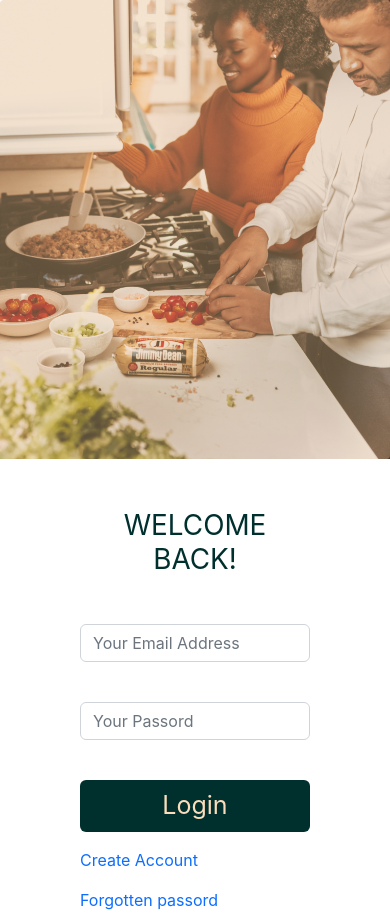
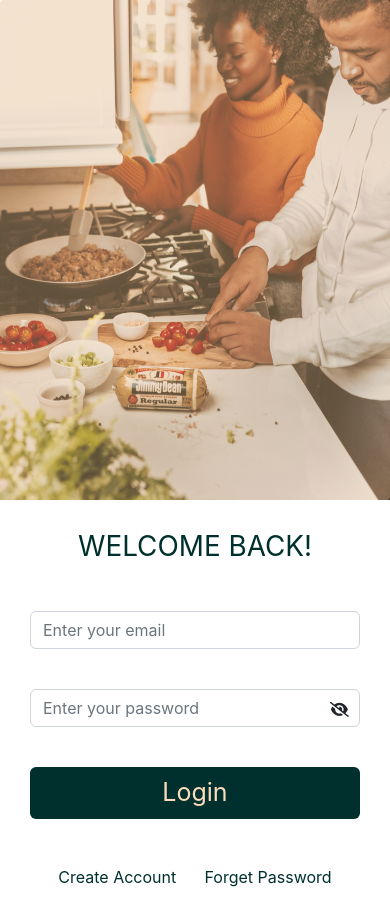
Before and after one commit to Emmaxfans/foodhub, a React (Create React App) app: page /Login in a window 390 px wide. Built offline with nearby package versions, Linux system fonts and the light colour scheme.

Commit message:
feat: adding password reveal and hide to the input password on login and sign up page

```diff
--- a/src/Loginsignup.css
+++ b/src/Loginsignup.css
@@ -1,5 +1,6 @@
 body{
     margin: 0;
+    height: 100vh;
 }
 
 .row-con{
@@ -12,22 +13,50 @@ body{
     overflow: hidden;
 }
 
-.login-con1{
-    width: 50%;
+.login-con2{
+    display: block;
+    width: 400px;
+    margin: auto;
+    margin-top: 100px;
 }
 
-.login-con2{
-padding: 200px 80px 0px 80px;
+.login-form{
+    display: block;
+    justify-content: center;
 }
 
 .login-img{
-    height: 100%;
+    height: 100vh;
     width: 100%;
-    /* max-width: fit-content; */
 }
 
 .input-con{
     padding-bottom: 40px;
+}
+
+.fa-eye-slash{
+    position: absolute;
+    margin-left: 370px;
+    margin-top: -25px;
+    font-size:15px;
+    cursor:pointer;}
+.fa-eye{
+    position: absolute;
+    margin-left: 370px;
+    margin-top: -25px;
+    cursor:pointer;}
+
+.fa-envelope{
+    position: absolute;
+    left: 5px;
+    cursor:pointer;
+}
+.fa-lock{
+    position: absolute;
+    left: 5px;
+    top: 15px;
+    cursor:pointer;
+    font-size:15px;
 }
 
 h1{
@@ -35,7 +64,6 @@ h1{
     padding-bottom: 40px;
     font-weight: 400;
     color: #00302E;
-    ;
 }
 
 .btn-button1{
@@ -46,10 +74,6 @@ h1{
     display: inline;
 }
 
-a{
-    text-decoration: none;
-}
-
 .btn-color{
     background: #00302E;
     color: #fbddbb;
@@ -57,6 +81,21 @@ a{
     font-weight: 400;
 }
 
+.login-auth{
+    display: flex;
+    flex-direction: row;
+    justify-content: space-evenly;
+    margin-top: 30px;
+}
+
+.login-link{
+    text-decoration: none;
+    color: #00302E;
+}
+
+.login-link:hover{
+    color: #fbddbb;
+}
 
 @media screen and (max-width: 680px) {
     .btn-button1{
@@ -64,7 +103,27 @@ a{
     }
 
     .login-con2{
-        padding: 50px 80px 0px 80px;
-        }
+        padding: 0px 10px;
+        width: 350px;
+        margin-top: 30px;
+    }
+
+    .fa-eye-slash{
+        position: absolute;
+        margin-left: 300px;
+    }
+    .fa-eye{
+        position: absolute;
+        margin-left: 300px;
+    }
+
+    .login-img{
+        height: 500px;
+        width: 100%;
+    }
+
+    .login-form{
+        margin-bottom: 30px;
+    }
 
     }
--- a/src/components/Loginpage.js
+++ b/src/components/Loginpage.js
@@ -1,48 +1,100 @@
-// import React, {useEffect} from 'react'
-// import React, {useState} from 'react'
+import React from 'react';
+import { Link } from 'react-router-dom';
 import '../Loginsignup.css';
 
 
 
 export default function Loginpage () {
 
-// useEffect(() => {
-//   alert('Welcome to FoodHub!')
-// }, [])
+ // Usestate for the login form
+
+ const{useState}=React;
+ const[inputtext,setinputtext]=useState({
+ email:"",
+ password:""
+ });
+
+ const[warnemail,setwarnemail]=useState(false);
+ const[warnpassword,setwarnpassword]=useState(false);
+
+ const[eye,seteye]=useState(true);
+ const[password,setpassword]=useState("password");
+ const[type,settype]=useState(false);
+
+ const inputEvent=(event)=>{
+ const name=event.target.name;
+ const value=event.target.value;
+ setinputtext((lastValue)=>{
+ return{
+ ...lastValue,
+ [name]:value
+ }
+ });
+
+ }
+
+
+ const submitForm=(e)=>{
+ e.preventDefault();
+ setwarnemail(false);
+ setwarnpassword(false);
+ if(inputtext.email===""){
+ setwarnemail(true);
+ }
+ else if(inputtext.password===""){
+ setwarnpassword(true);
+ }
+ else{
+ alert("form submitted");
+ }
+
+ }
+
+ const Eye=()=>{
+     if(password==="password"){
+         setpassword("text");
+         seteye(false);
+         settype(true);
+     }
+     else{
+         setpassword("password");
+         seteye(true);
+         settype(false);
+     }
+ }
 
 
   return (
    <div className='container1'>
       <div className='row row-con'>
         <div className='col-lg-6'>
-        <img className='login-img'  src='..\foodhub\Group 13.png' alt='Loginpage'/>
+        <img className='login-img img-fluid'  src='..\foodhub\Group 13.png' alt='Loginpage'/>
         </div>
 
-      <div className='col-lg-6'>
+      <div className='col-lg-6 login-con1'>
       <div className='login-con2'>
-
-      <div className='container1'>
 
       <h1 className=''>WELCOME BACK!</h1>
 
-  <form>
-  <div class="input-con">
-    <input type="email" class="form-control" id="exampleInputEmail1" aria-describedby="emailHelp" placeholder='Your Email Address'/>
+  <form className='login-form'>
+  <div class="input-con" onSubmit={submitForm} >
+    <input type="text" className={` ${warnemail ? "warning active-input1" : "form-control" }`} placeholder="Enter your email" value={inputtext.email} onChange={inputEvent} name="email" />
   </div>
   <div class="input-con">
-    <input type="password" class="form-control" id="exampleInputPassword1" placeholder='Your Passord'/>
+    <input type={password} className={` ${warnpassword ? "warning" : "form-control" } ${type ? "type_password" : "" }`} placeholder="Enter your password" value={inputtext.password} onChange={inputEvent} name="password" />
+
+    <i onClick={Eye} className={`fa ${eye ? "fa-eye-slash" : "fa-eye" }`}></i>
   </div>
 
   <button type="submit" class="btn btn-color form-control mb-3">Login</button>
 
-  <span>
-  <a className='' href='/#'><p>Create Account</p></a>
+  <span className='login-auth'>
+  <Link className='login-link' to='/sign-up'>Create Account</Link>
 
-<a  href='/#'><p className='pass'>Forgotten passord</p></a>
+  <Link className='login-link' to='/#'>Forget Password</Link>
   </span>
 
 </form>
-</div>
       </div>
     </div>
   </div>
@@ -51,5 +103,3 @@ export default function Loginpage () {
 
   )
 }
-
-// export default Loginpage
--- a/src/components/Signup.js
+++ b/src/components/Signup.js
@@ -1,7 +1,66 @@
 import React from 'react'
+import { Link } from 'react-router-dom';
 import '../Loginsignup.css';
 
 export default function Signup () {
+
+    // Usestate for the login form
+
+ const{useState}=React;
+ const[inputtext,setinputtext]=useState({
+ email:"",
+ password:""
+ });
+
+ const[warnemail,setwarnemail]=useState(false);
+ const[warnpassword,setwarnpassword]=useState(false);
+
+ const[eye,seteye]=useState(true);
+ const[password,setpassword]=useState("password");
+ const[type,settype]=useState(false);
+
+ const inputEvent=(event)=>{
+ const name=event.target.name;
+ const value=event.target.value;
+ setinputtext((lastValue)=>{
+ return{
+ ...lastValue,
+ [name]:value
+ }
+ });
+
+ }
+
+
+ const submitForm=(e)=>{
+ e.preventDefault();
+ setwarnemail(false);
+ setwarnpassword(false);
+ if(inputtext.email===""){
+ setwarnemail(true);
+ }
+ else if(inputtext.password===""){
+ setwarnpassword(true);
+ }
+ else{
+ alert("form submitted");
+ }
+
+ }
+
+ const Eye=()=>{
+     if(password==="password"){
+         setpassword("text");
+         seteye(false);
+         settype(true);
+     }
+     else{
+         setpassword("password");
+         seteye(true);
+         settype(false);
+     }
+ }
+
   return (
     <div className='container1'>
       <div className='row'>
@@ -12,23 +71,29 @@ export default function Signup () {
       <div className='col-lg-6'>
       <div className='login-con2'>
       <h1 className=''>WELCOME FOODHUB!</h1>
-  <form>
+  <form className='login-form' onSubmit={submitForm} >
 
   <div class="input-con">
-    <input type="email" class="form-control" id="exampleInputEmail1" aria-describedby="emailHelp" placeholder='Your Name'/>
+    <input type="email" class="form-control" id="exampleInputEmail1" aria-describedby="emailHelp" placeholder='First Name'/>
   </div>
 
   <div class="input-con">
-    <input type="email" class="form-control" id="exampleInputEmail1" aria-describedby="emailHelp" placeholder='Your Email Address'/>
+    <input type="email" class="form-control" id="exampleInputEmail1" aria-describedby="emailHelp" placeholder='Last Name'/>
+  </div>
+
+  <div class="input-con">
+
+    <input type="text" className={` ${warnemail ? "warning active-input1" : "form-control" }`} placeholder="Enter your email" value={inputtext.email} onChange={inputEvent} name="email" />
   </div>
   <div class="input-con">
-    <input type="password" class="form-control" id="exampleInputPassword1" placeholder='Your Passord'/>
+    <input type={password} className={` ${warnpassword ? "warning" : "form-control" } ${type ? "type_password" : "" }`} placeholder="Enter your password" value={inputtext.password} onChange={inputEvent} name="password" />
+    <i onClick={Eye} className={`fa ${eye ? "fa-eye-slash" : "fa-eye" }`}></i>
   </div>
 
-  <button type="submit" class="btn btn-primary form-control mb-3">Sign up</button>
+  <button type="submit" class="btn btn-color form-control mb-3">Sign up</button>
 
-  <center>
-  <a className='' href='/#'><p>You already have an account</p></a>
+  <center className='mt-3'>
+  <Link className='login-link' to='/Login'>You already have an account</Link>
   </center>
 
 </form>
@@ -38,5 +103,5 @@ export default function Signup () {
   </div>
 
 
-  )
+  );
 }
```
Also changed, not shown: src/Home.js (deleted, +0 -9 lines), src/index.js (+0 -19 lines), 1 other file (tests, documents, lock files or other folders).
